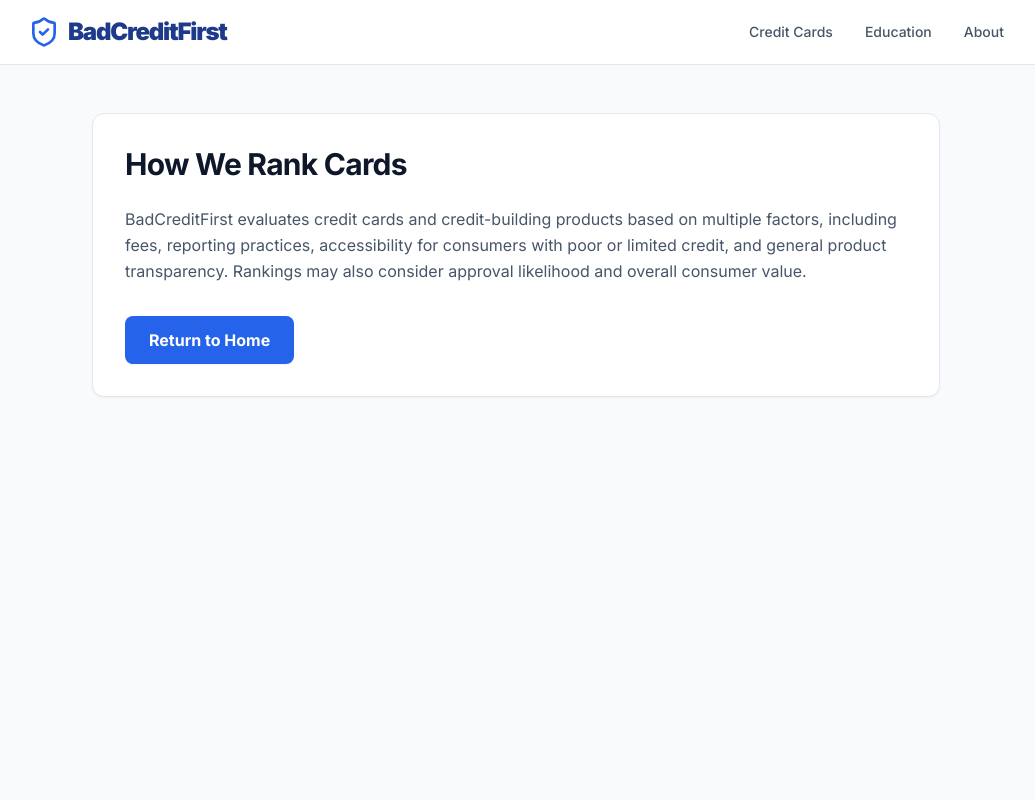
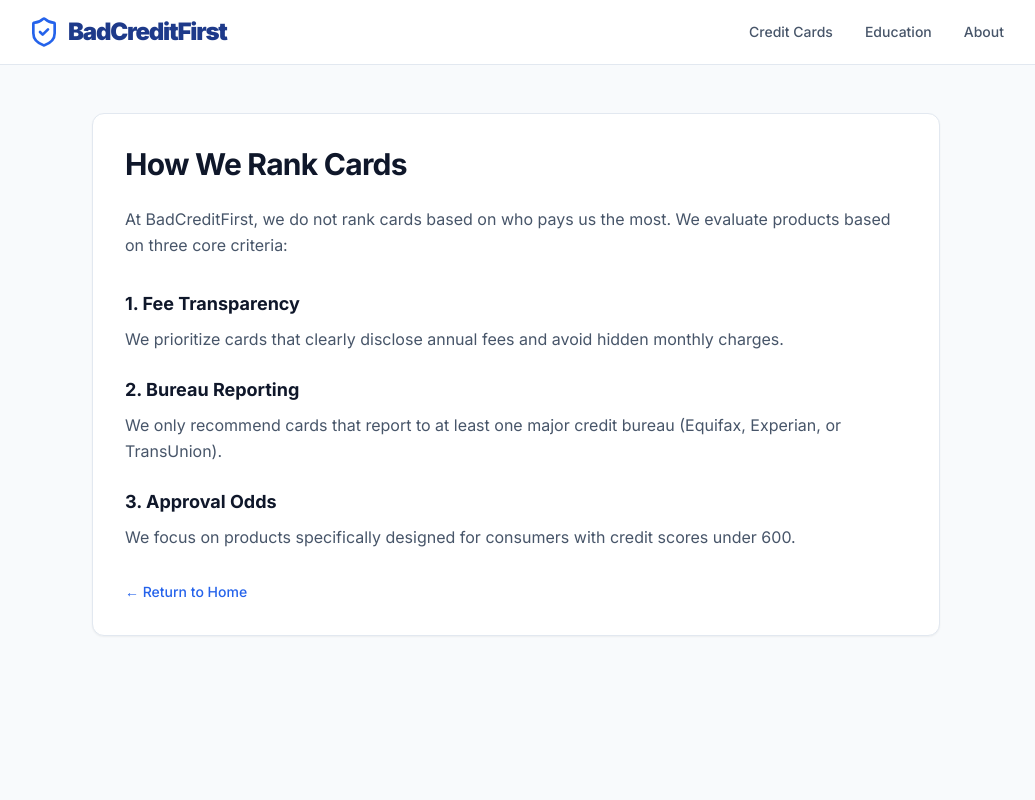
Before and after one commit to Holagpt-ai/badcreditfirst-v3, a Next.js app: page /how-we-rank-cards in a window 1280 px wide. Shown: the top 800 px of the page, without its empty margins (124-1159 px from the left). Built offline with nearby package versions, Linux system fonts and the light colour scheme.

Commit message:
Complete Phase 2: Add Authority Statements and Ranking Methodology

```diff
--- a/app/credit-cards/[slug]/page.tsx
+++ b/app/credit-cards/[slug]/page.tsx
@@ -90,6 +90,9 @@ export default function CreditCardSlugPage({
             <h1 className="text-4xl font-bold tracking-tight text-slate-900 mb-4">
               {category.title}
             </h1>
+            <p className="text-slate-600 leading-relaxed max-w-2xl mx-auto mb-4">
+              We focus on a curated selection of credit-building products that meet minimum standards for transparency, reporting practices, and accessibility for consumers with poor or limited credit.
+            </p>
             <p className="text-sm text-slate-400">
               By Sofia Acosta | Last Updated: {new Date().toLocaleDateString('en-US', { month: 'long', day: 'numeric', year: 'numeric' })}
             </p>
--- a/app/education/page.tsx
+++ b/app/education/page.tsx
@@ -10,6 +10,9 @@ export default function EducationPage() {
           <h1 className="text-4xl font-bold tracking-tight text-slate-900 mb-4">
             Credit Education Center
           </h1>
+          <p className="text-lg text-slate-600 max-w-2xl mx-auto mb-4">
+            Our Education Center is designed to help consumers understand credit cards, secured cards, and credit-building tools before applying for any financial product.
+          </p>
           <p className="text-lg text-slate-500 max-w-2xl mx-auto">
             Expert guides to understanding and improving your credit score.
           </p>
--- /dev/null
+++ b/app/how-we-rank-cards/page.tsx
@@ -0,0 +1,41 @@
+import Link from 'next/link';
+
+export default function HowWeRankCardsPage() {
+  return (
+    <div className="min-h-screen bg-slate-50 text-slate-900">
+      <main className="max-w-4xl mx-auto px-6 py-12">
+        <div className="bg-white border border-slate-200 rounded-xl shadow-sm p-8">
+          <h1 className="text-3xl font-bold tracking-tight text-slate-900 mb-6">
+            How We Rank Cards
+          </h1>
+          <p className="text-slate-600 leading-relaxed mb-8">
+            At BadCreditFirst, we do not rank cards based on who pays us the most. We evaluate products based on three core criteria:
+          </p>
+          <ol className="space-y-6 list-none pl-0">
+            <li>
+              <h2 className="text-lg font-bold text-slate-900 mb-2">1. Fee Transparency</h2>
+              <p className="text-slate-600 leading-relaxed">
+                We prioritize cards that clearly disclose annual fees and avoid hidden monthly charges.
+              </p>
+            </li>
+            <li>
+              <h2 className="text-lg font-bold text-slate-900 mb-2">2. Bureau Reporting</h2>
+              <p className="text-slate-600 leading-relaxed">
+                We only recommend cards that report to at least one major credit bureau (Equifax, Experian, or TransUnion).
+              </p>
+            </li>
+            <li>
+              <h2 className="text-lg font-bold text-slate-900 mb-2">3. Approval Odds</h2>
+              <p className="text-slate-600 leading-relaxed">
+                We focus on products specifically designed for consumers with credit scores under 600.
+              </p>
+            </li>
+          </ol>
+          <Link href="/" className="inline-block mt-8 text-blue-600 hover:underline text-sm font-medium">
+            ← Return to Home
+          </Link>
+        </div>
+      </main>
+    </div>
+  );
+}
```
